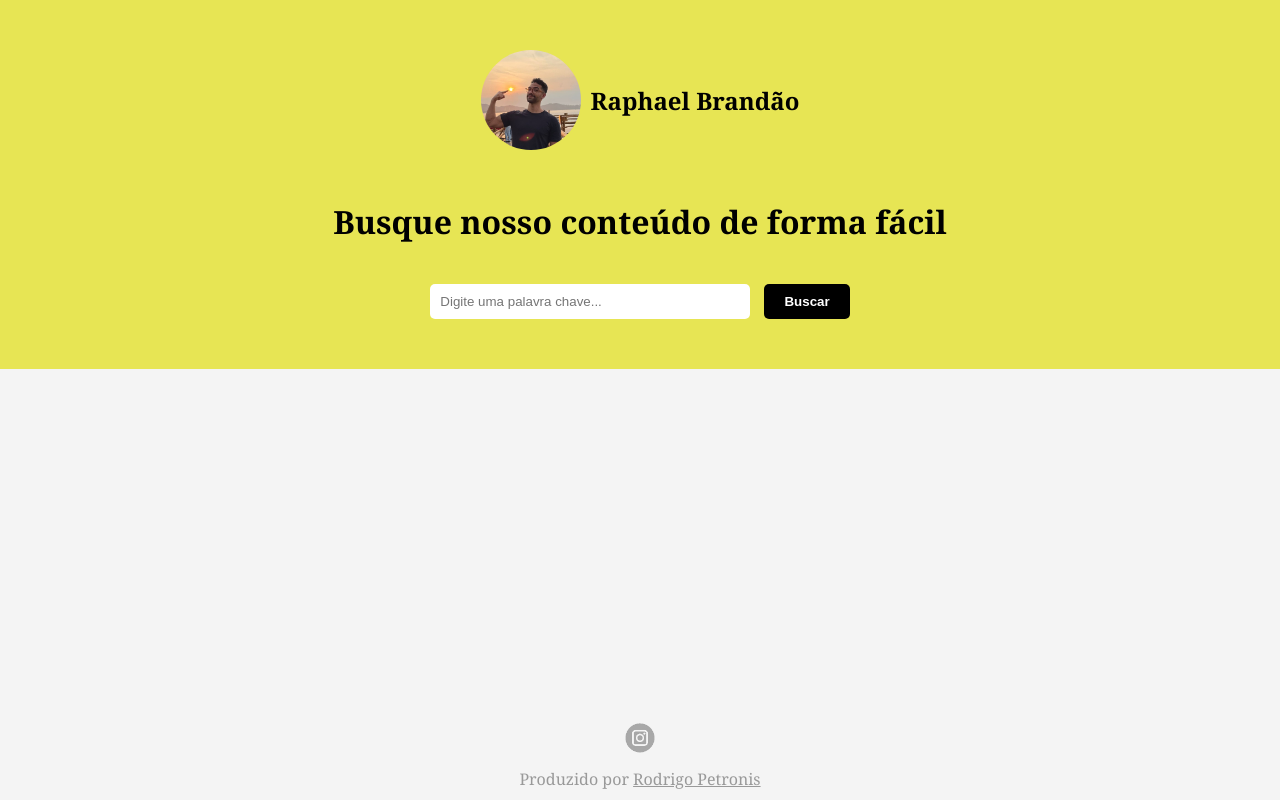
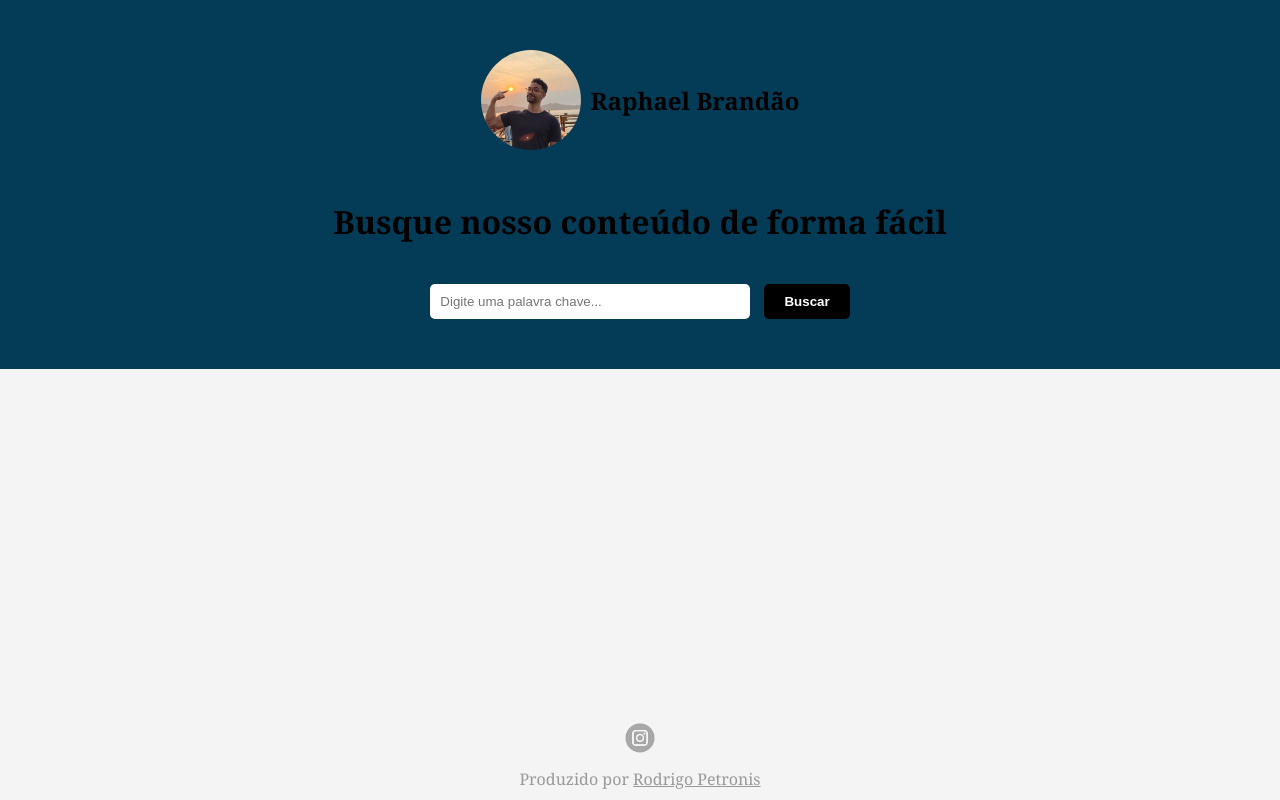
Before and after one commit to RodrigoPetronis/PesquisaConteudo-RaphaelBrandao, a plain HTML site: page index.html in a window 1280 px wide. Drawn offline with nearby package versions, Linux system fonts and the light colour scheme; no server answers; files whose address does not match are found by name.

Commit message:
Update styles.css

```diff
--- a/styles.css
+++ b/styles.css
@@ -11,7 +11,7 @@ body {
 
 header {
     text-align: center;
-    background-color: #e7e554;
+    background-color: #043c57;
     color: #000000;
     padding: 50px 0;
     margin-bottom: 20px;
```
